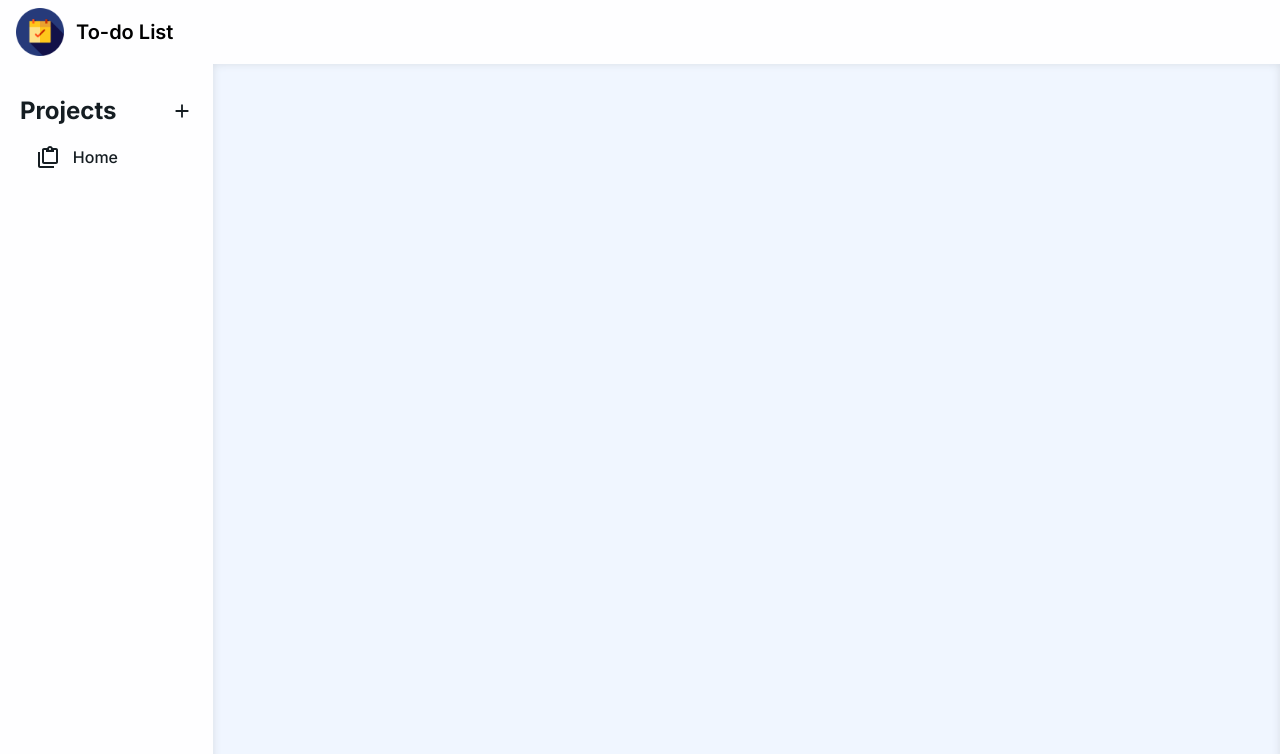
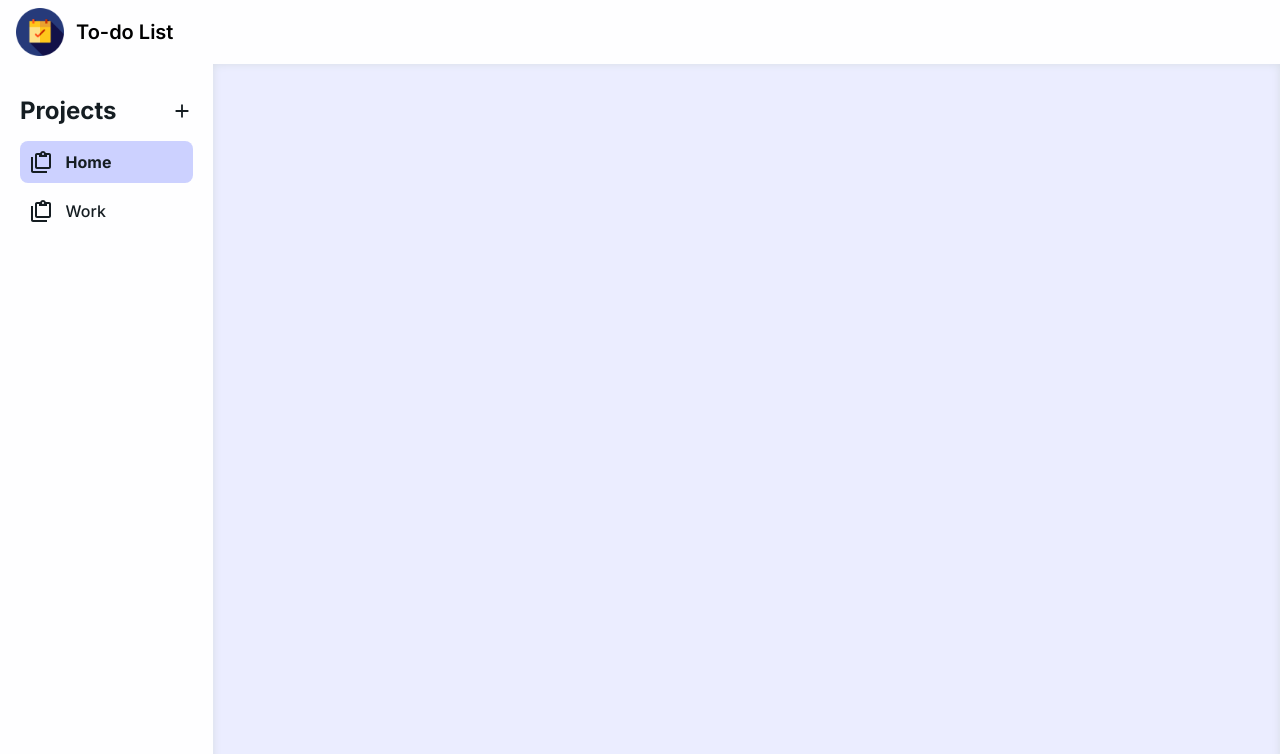
Before and after one commit to Luzefiru/odin-todo-list, a website built with webpack: page dist/index.html in a window 1280 px wide. Shown: the top 754 px of the page. Built offline with nearby package versions, Linux system fonts and the light colour scheme.

Commit message:
feat: create button select effect

```diff
--- a/dist/index.html
+++ b/dist/index.html
@@ -18,7 +18,8 @@
         <div class="aside__category">Projects</div>
         <svg class="aside__category--projects__btn" xmlns="http://www.w3.org/2000/svg" width="22" height="22" viewBox="0 0 24 24"><title>New Project</title><path fill="#151d22" d="M19,13H13V19H11V13H5V11H11V5H13V11H19V13Z" /></svg>
       </div>
-      <button class="aside__category__project"><img src="../res/projects-icon.svg">Home</button>
+      <button class="aside__category__project project--selected"><img src="../res/projects-icon.svg">Home</button>
+      <button class="aside__category__project"><img src="../res/projects-icon.svg">Work</button>
     </aside>
     <div class="content">
 
--- a/dist/style.css
+++ b/dist/style.css
@@ -19,7 +19,7 @@ body {
 
 :root {
   --surface: #fefeff;
-  --surface-variant: #f0f6ff;
+  --surface-variant: #ebedff;
   --primary: #3226ba;
   --primary-variant: #342e8f;
   --secondary: #f0be4a;
@@ -29,6 +29,7 @@ body {
   --text: #151d22;
   --text-variant: #7b7e80;
   --unselected: #808b97;
+  --selected: rgb(204, 209, 255);
 }
 
 /* * {
@@ -97,7 +98,7 @@ aside {
 }
 
 .category {
-  margin-bottom: 1.25rem;
+  margin-bottom: 1rem;
 }
 
 .category--projects {
@@ -124,6 +125,9 @@ aside {
   padding: 0 1rem;
   font-weight: 500;
   color: var(--text);
+  padding: 0.55rem;
+  margin-bottom: 0.5rem;
+  cursor: pointer;
 }
 
 .aside__category__project > img {
@@ -131,3 +135,16 @@ aside {
   height: 1.5rem;
   margin-right: 0.8rem;
 }
+
+.aside__category__project:hover {
+  background-color: var(--surface-variant);
+  border-radius: 8px;
+}
+
+/* style for selected projects */
+.aside__category__project.project--selected {
+  background-color: var(--selected);
+  border-radius: 8px;
+  cursor: default;
+  font-weight: 700;
+}
```
